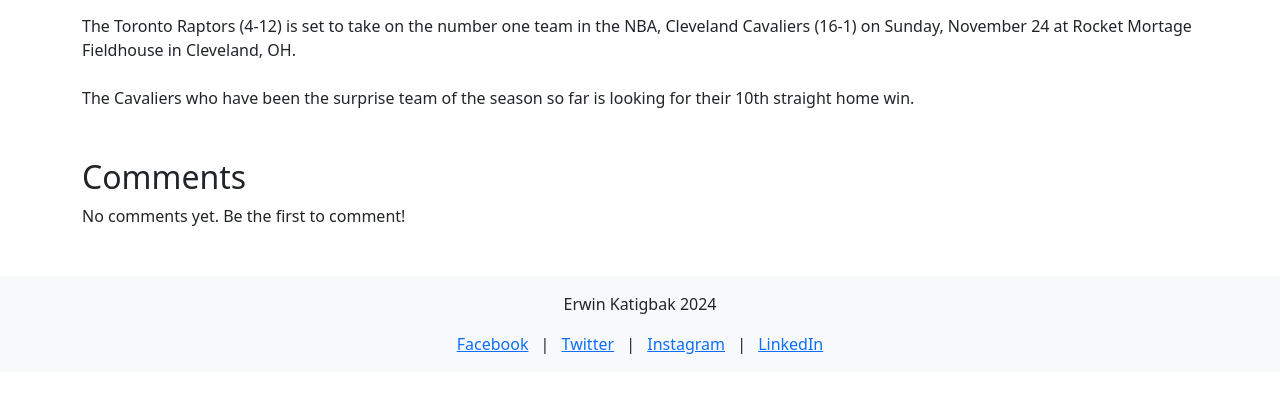
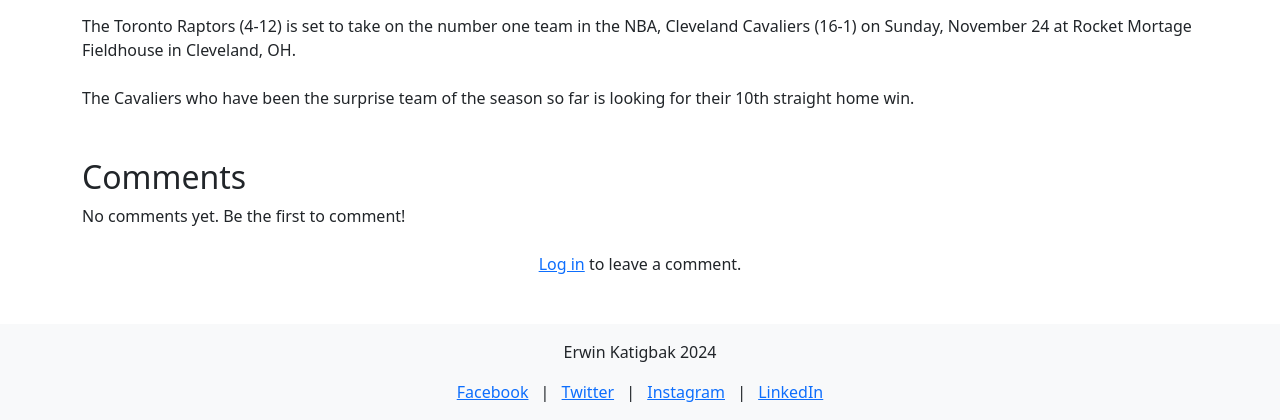
Before and after one commit to ekatigbak43/raptorsdb, a PHP site: page /view_article.php?id=16 in a window 1280 px wide. Shown: the part 994-1414 px from the top of the page. Before the commit the page ends 1348 px from the top, so only its background shows below. Run offline with PHP 8.4, Linux system fonts and the light colour scheme; data comes from the database, SQL or seed files in the repository.

Commit message:
fixed comment feature

```diff
--- a/view_article.php
+++ b/view_article.php
@@ -27,6 +27,32 @@
     $comment_statement->bindValue(':article_id', $article_id, PDO::PARAM_INT);
     $comment_statement->execute();
     $comments = $comment_statement->fetchAll(PDO::FETCH_ASSOC);
+
+    if ($_POST && isset($_POST['comment'])) {
+        if (!isset($_SESSION['user_id'])) {
+            $error = "You must be logged in to comment.";
+        } else {
+            $comment = filter_input(INPUT_POST, 'comment', FILTER_SANITIZE_FULL_SPECIAL_CHARS);
+            $user_id = $_SESSION['user_id'];
+
+            try {
+                $insert_comment_query = "INSERT INTO comments (article_id, user_id, comment, created_at) VALUES (:article_id, :user_id, :comment, NOW())";
+                $insert_statement = $db->prepare($insert_comment_query);
+                $insert_statement->bindValue(':article_id', $article_id, PDO::PARAM_INT);
+                $insert_statement->bindValue(':user_id', $user_id, PDO::PARAM_INT);
+                $insert_statement->bindValue(':comment', $comment);
+
+                if ($insert_statement->execute()) {
+                    header("Location: view_article.php?id=$article_id");
+                    exit;
+                } else {
+                    $error = "Failed to post comment.";
+                }
+            } catch (PDOException $e) {
+                $error = "Error: " . $e->getMessage();
+            }
+        }
+    }
 } else {
     $error = "Invalid or missing article ID.";
 }
@@ -71,7 +97,7 @@
                         <li class="list-group-item d-flex justify-content-between align-items-center">
                             <div>
                                 <p class="mb-1"><?= htmlspecialchars($comment['comment']) ?></p>
-                                <small><strong>By:</strong> <?= htmlspecialchars($comment['username']) ?> | <strong>On:</strong> <?= htmlspecialchars($comment['created_at']) ?></small>
+                                <small><strong>By:</strong> <?= htmlspecialchars($comment['username']) ?> | <strong>Created at:</strong> <?= htmlspecialchars($comment['created_at']) ?></small>
                             </div>
                             <?php if (isset($_SESSION['role']) && $_SESSION['role'] === 'admin'): ?>
                                 <a href="view_article.php?id=<?= $article_id ?>&delete_comment=<?= $comment['comment_id'] ?>"
@@ -86,6 +112,18 @@
             <?php else: ?>
                 <p>No comments yet. Be the first to comment!</p>
             <?php endif; ?>
+
+            <?php if (isset($_SESSION['user_id'])): ?>
+                <form action="view_article.php?id=<?= $article_id ?>" method="post" class="mt-4">
+                    <div class="mb-3">
+                        <label for="comment" class="form-label">Add a Comment:</label>
+                        <textarea id="comment" name="comment" class="form-control" rows="3" required></textarea>
+                    </div>
+                    <button type="submit" class="btn btn-primary">Submit</button>
+                </form>
+            <?php else: ?>
+                <p class="text-center mt-4"><a href="login.php">Log in</a> to leave a comment.</p>
+            <?php endif; ?>
         <?php endif; ?>
     </div>
 
```
Also changed, not shown: connect.php (line endings or trailing spaces).
